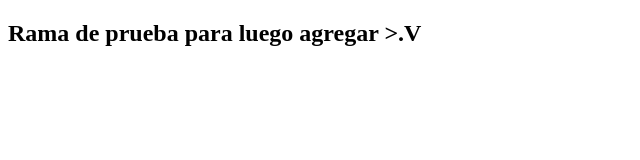
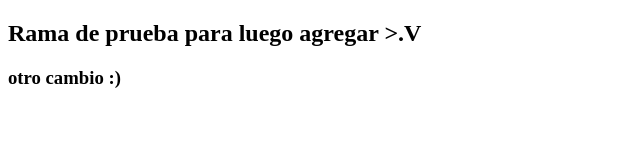
Before and after one commit to jesusaristigueta/test, a plain HTML site: page index.html in a window 1280 px wide. Shown: the whole page, without its empty margins (0-640 px from the left). Drawn offline with Linux system fonts and the light colour scheme.

Commit message:
Agregado texto

```diff
--- a/index.html
+++ b/index.html
@@ -5,5 +5,6 @@
 </head>
 <body>
 	<h2>Rama de prueba para luego agregar >.V</h2>
+	<h3>otro cambio :)</h3>
 </body>
 </html>
```
